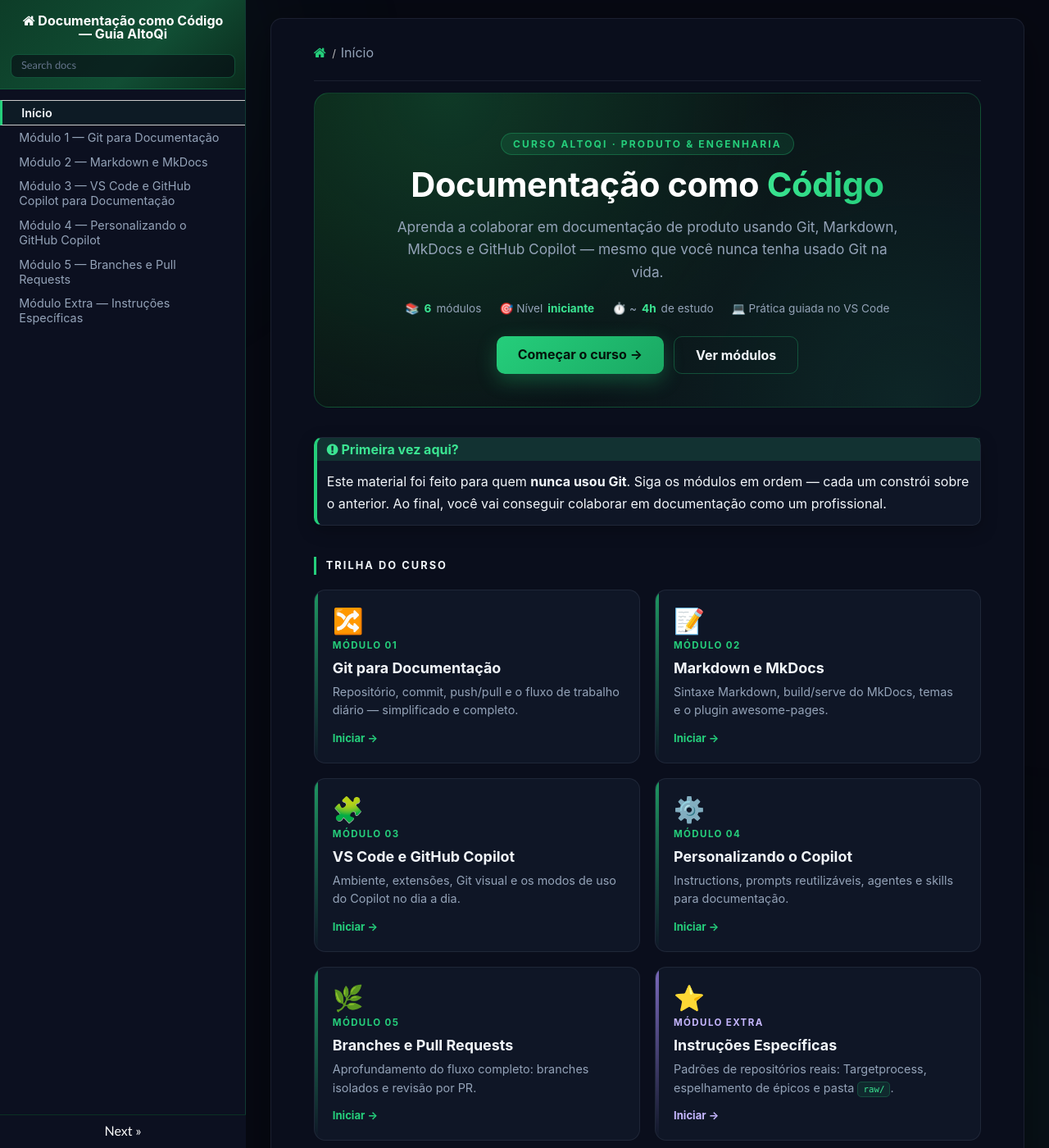
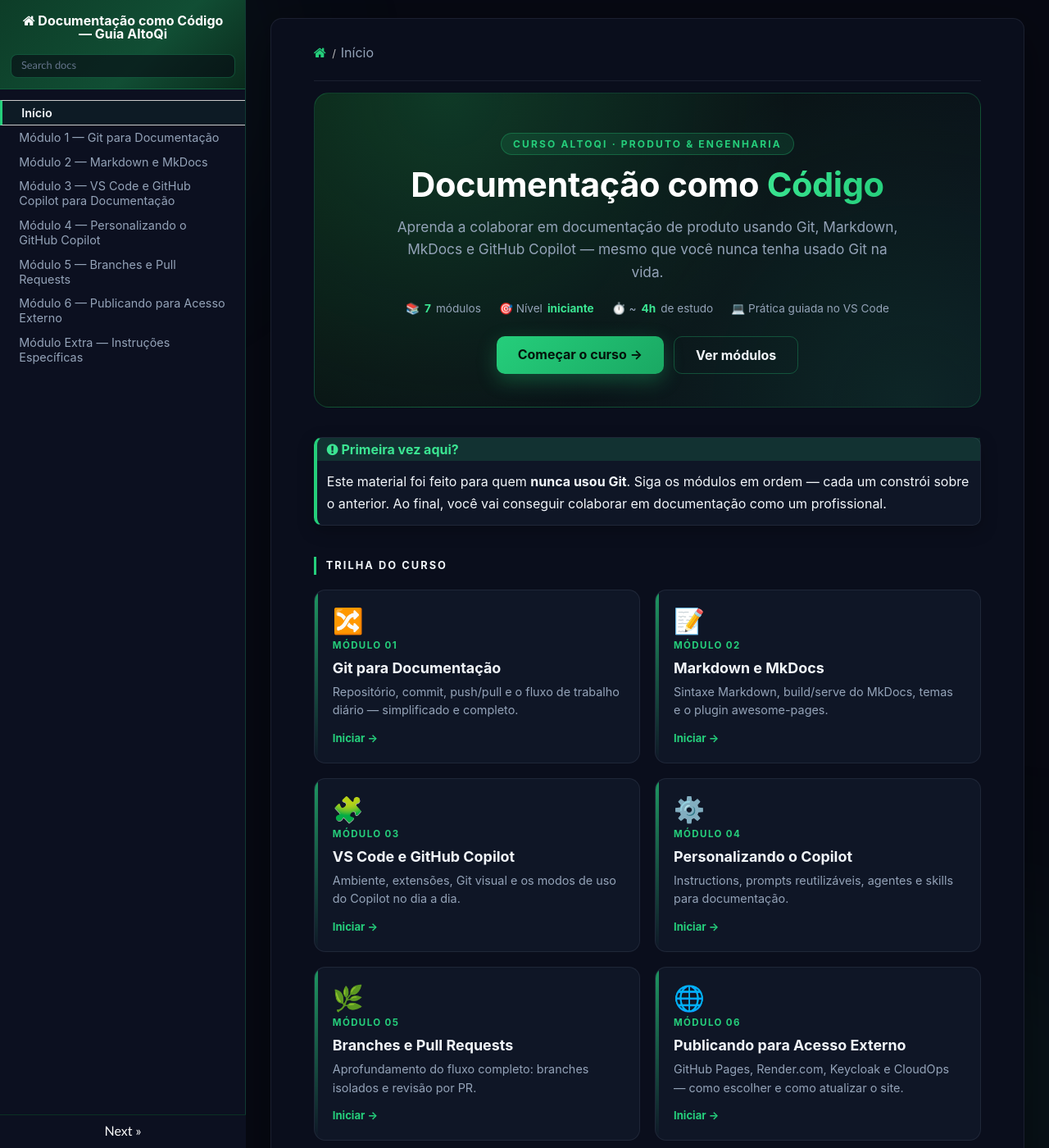
Before and after one commit to AndreBanki/github_para_docs, an MkDocs documentation site: the page built from docs/index.md, in a window 1280 px wide and 1400 px high. Shown: the whole window at 82% size. Built offline with MkDocs 1.6.1, drawn with Linux system fonts in a browser that asks for light colours; nearby versions of some CDN libraries.

Commit message:
docs: adiciona módulo 06 — publicação para acesso externo

```diff
--- a/docs/index.md
+++ b/docs/index.md
@@ -7,7 +7,7 @@ title: Início
   <h1>Documentação como <span class="hl">Código</span></h1>
   <p class="lead">Aprenda a colaborar em documentação de produto usando Git, Markdown, MkDocs e GitHub Copilot — mesmo que você nunca tenha usado Git na vida.</p>
   <div class="course-meta">
-    <span>📚 <b>6</b> módulos</span>
+    <span>📚 <b>7</b> módulos</span>
     <span>🎯 Nível <b>iniciante</b></span>
     <span>⏱️ ~<b>4h</b> de estudo</span>
     <span>💻 Prática guiada no VS Code</span>
@@ -59,6 +59,13 @@ title: Início
     <span class="mod-desc">Aprofundamento do fluxo completo: branches isolados e revisão por PR.</span>
     <span class="mod-go">Iniciar →</span>
   </a>
+  <a class="module-card" href="06-publicacao-externa.html">
+    <span class="mod-icon">🌐</span>
+    <span class="mod-num">Módulo 06</span>
+    <span class="mod-title">Publicando para Acesso Externo</span>
+    <span class="mod-desc">GitHub Pages, Render.com, Keycloak e CloudOps — como escolher e como atualizar o site.</span>
+    <span class="mod-go">Iniciar →</span>
+  </a>
   <a class="module-card extra" href="modulo-extra.html">
     <span class="mod-icon">⭐</span>
     <span class="mod-num">Módulo Extra</span>
```
Also changed, not shown: docs/06-publicacao-externa.md (added, +137 -0 lines), docs/.pages.
